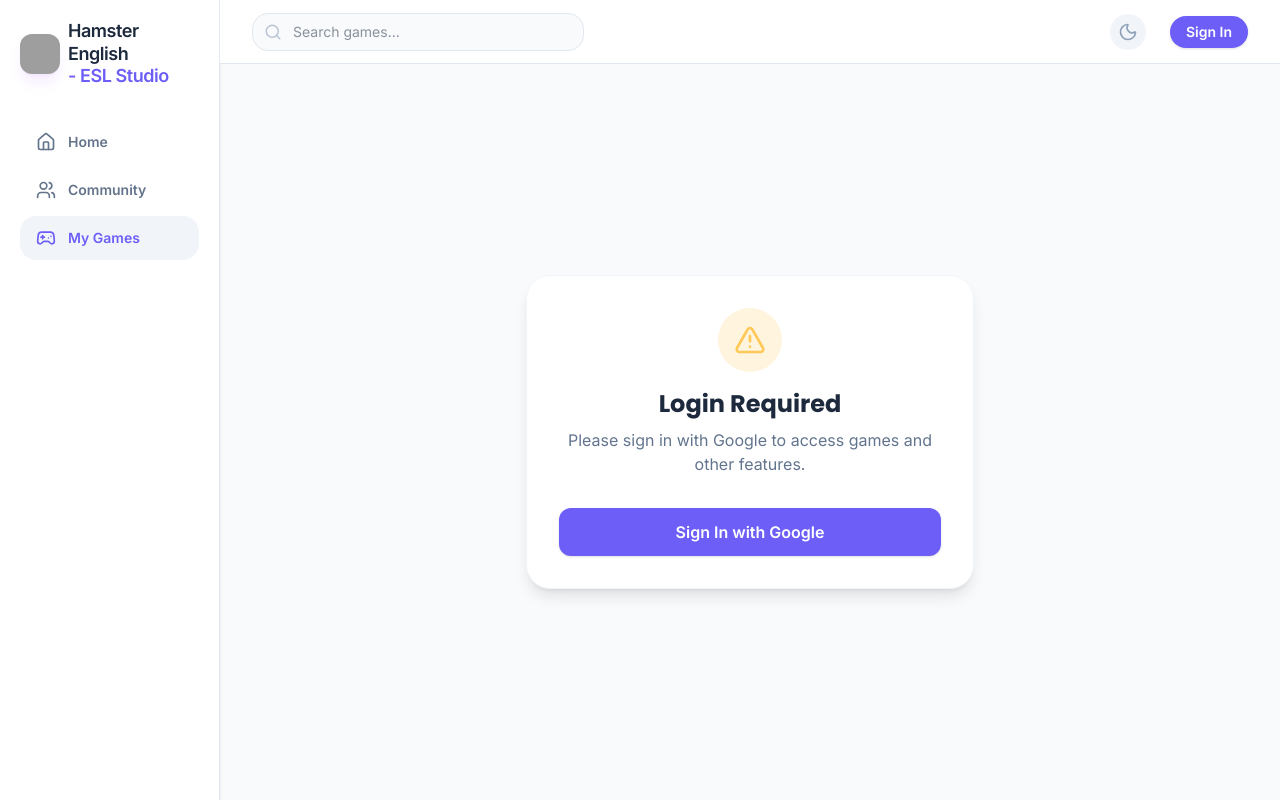
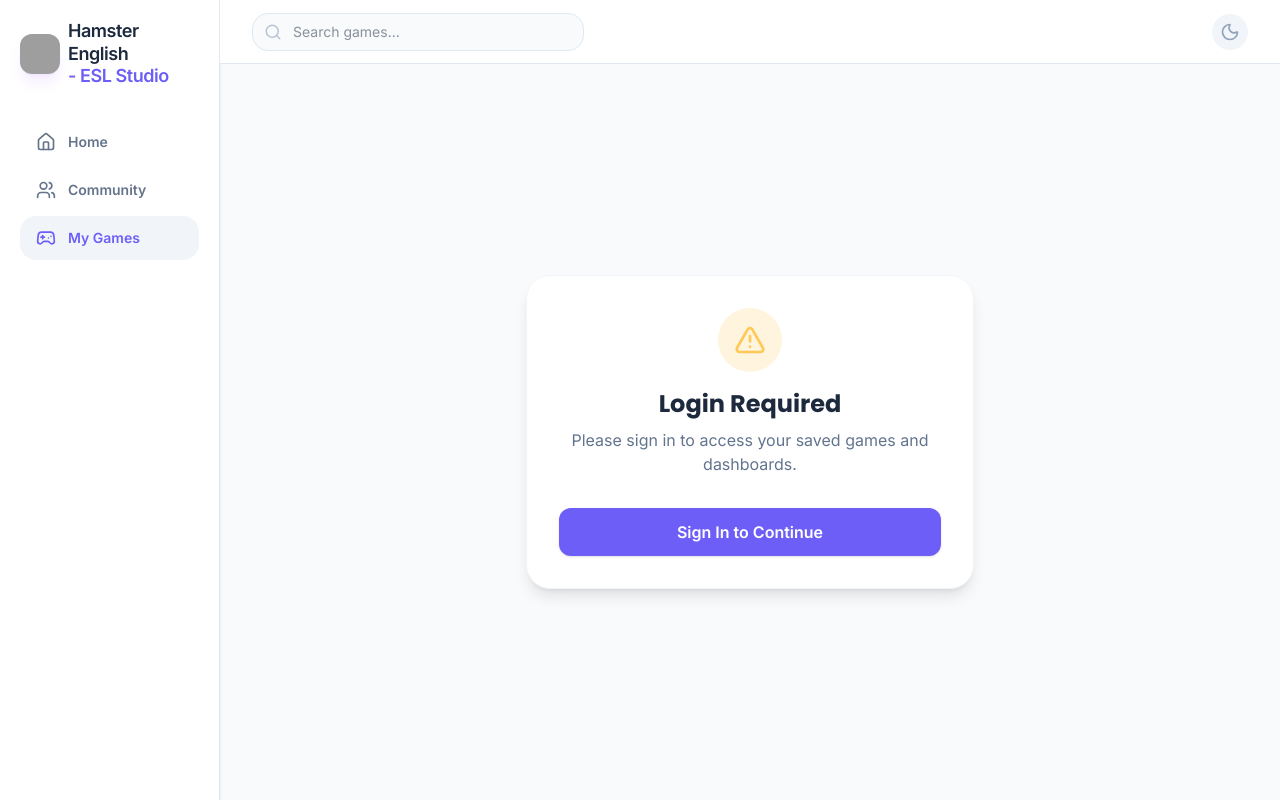
Before and after one commit to janrelbugtay/HamsterenglishVersion2, a React (Vite) app: page / in a window 1280 px wide. Both pictures are taken after a click on the button "My Games". Built offline with nearby package versions, Linux system fonts and the light colour scheme; no server answers; the database is empty; grey boxes are pictures that could not be loaded.

Commit message:
feat: enable anonymous authentication for public games
Allow users to access specific public game views without a Google account by implementing anonymous authentication on startup.

```diff
--- a/src/App.tsx
+++ b/src/App.tsx
@@ -52,7 +52,8 @@ export default function App() {
   };
 
   const renderView = () => {
-    if (!user && currentView !== "home") {
+    const publicViews = ["home", "public-dashboard", "mystery-box", "bubble-pop", "neon-chain", "hamster-pop-quiz", "student-race", "letter-lock", "yoga-quiz", "bubble-sentence-pro", "family-feud", "sumo"];
+    if (!user && !publicViews.includes(currentView)) {
       return (
         <div className="flex flex-col items-center justify-center h-full min-h-[60vh] p-4">
           <div className="bg-white dark:bg-slate-800 p-8 rounded-3xl shadow-lg border border-slate-100 dark:border-slate-700 text-center max-w-md w-full">
@@ -63,7 +64,7 @@ export default function App() {
               Login Required
             </h2>
             <p className="text-slate-500 dark:text-slate-400 mb-8">
-              Please sign in with Google to access games and other features.
+              Please sign in to access your saved games and dashboards.
             </p>
 
             {authError && (
@@ -79,7 +80,7 @@ export default function App() {
               disabled={isAuthenticating}
               className="w-full bg-brand-purple hover:bg-brand-purple/90 text-white font-semibold py-3 px-6 rounded-xl transition-colors shadow-sm disabled:opacity-50 disabled:cursor-not-allowed"
             >
-              {isAuthenticating ? "Signing In..." : "Sign In with Google"}
+              {isAuthenticating ? "Signing In..." : "Sign In to Continue"}
             </button>
           </div>
         </div>
--- a/src/contexts/AuthContext.tsx
+++ b/src/contexts/AuthContext.tsx
@@ -1,5 +1,5 @@
 import React, { createContext, useContext, useEffect, useState, useRef } from 'react';
-import { User, onAuthStateChanged, signInWithPopup, signInWithRedirect, getRedirectResult, signOut, linkWithPopup, GoogleAuthProvider } from 'firebase/auth';
+import { User, onAuthStateChanged, signInWithPopup, signInWithRedirect, getRedirectResult, signOut, linkWithPopup, GoogleAuthProvider, signInAnonymously } from 'firebase/auth';
 import { doc, setDoc, serverTimestamp } from 'firebase/firestore';
 import { auth, db, googleProvider } from '../lib/firebase';
 
@@ -33,8 +33,14 @@ export const AuthProvider = ({ children }: { children: React.ReactNode }) => {
 
     const unsubscribe = onAuthStateChanged(auth, async (currentUser) => {
       if (!currentUser) {
-        setUser(null);
-        setLoading(false);
+        try {
+          // Auto sign-in anonymously so users can play without Google Login
+          await signInAnonymously(auth);
+        } catch (error) {
+          console.error("Anonymous auth failed:", error);
+          setUser(null);
+          setLoading(false);
+        }
       } else {
         setUser(currentUser);
         setLoading(false);
```
